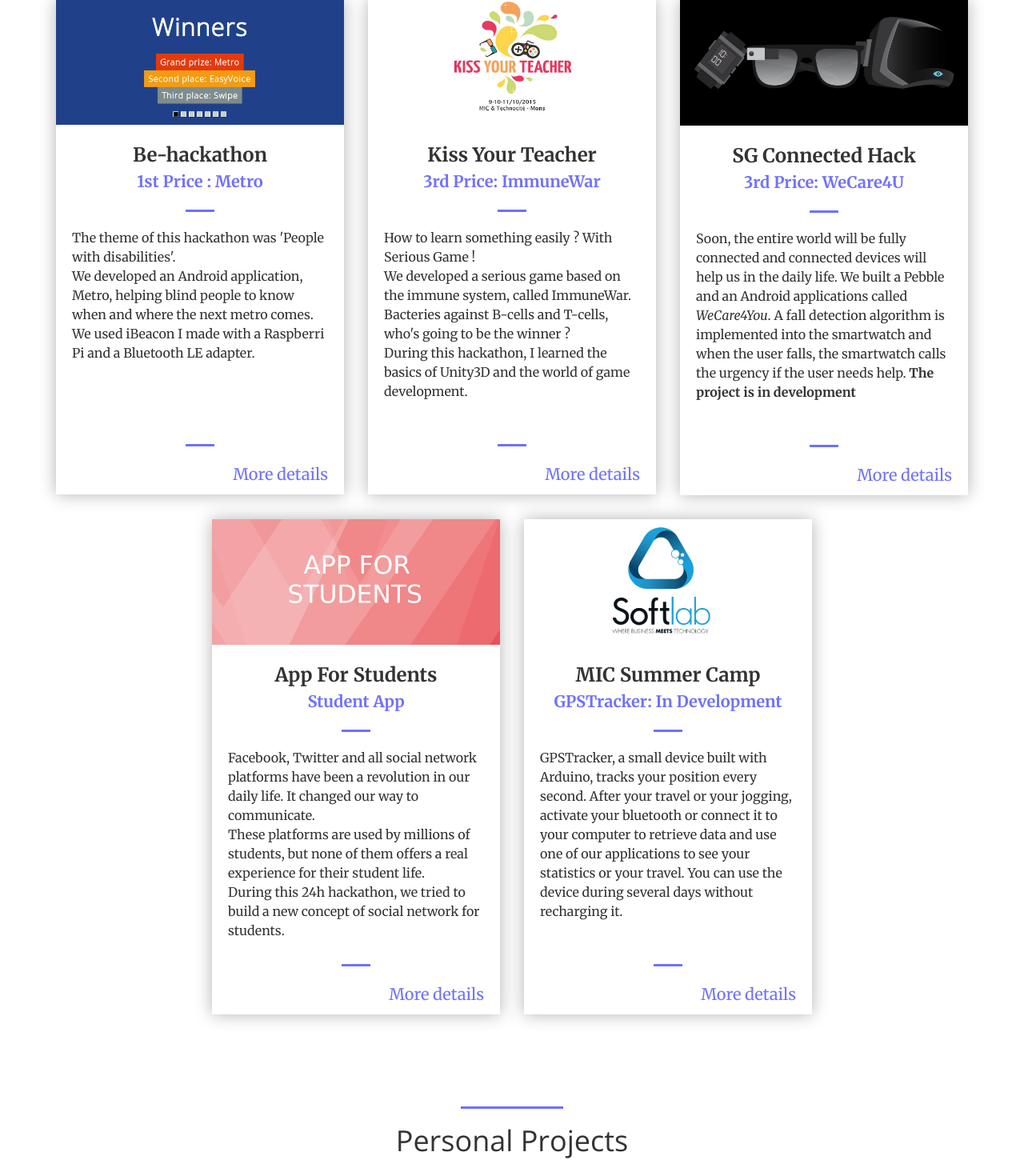
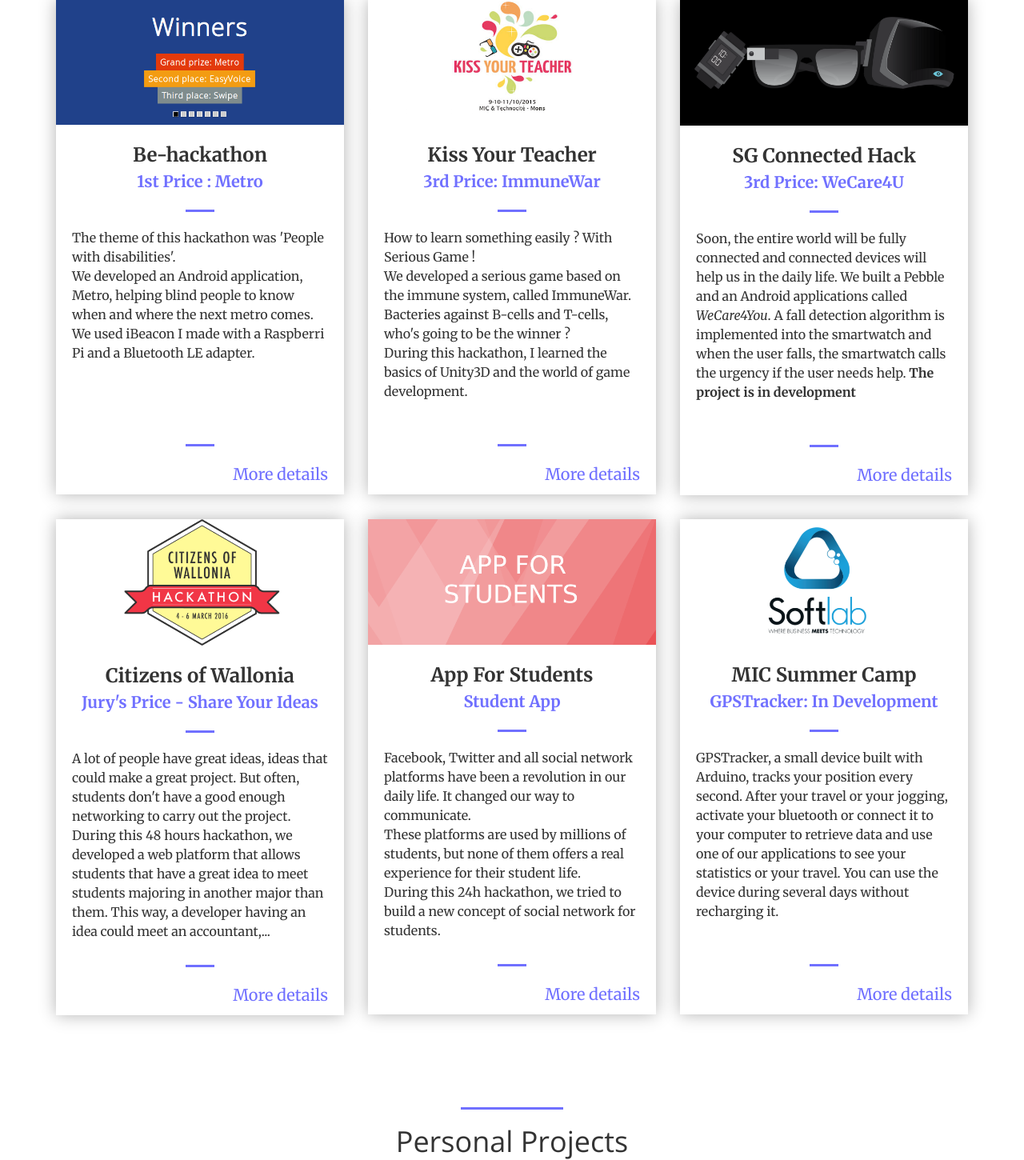
Before and after one commit to dannywillems/danny-willems.be, a PHP site: page / in a window 1280 px wide. Shown: the part 1616-3066 px from the top of the page at 80% size. Run offline with PHP 8.4, Linux system fonts and the light colour scheme.

Commit message:
Add Citizens of Wallonia hackathon

```diff
--- a/index.php
+++ b/index.php
@@ -253,7 +253,8 @@
                 new_card("Be Hackathon Metro", "img/behackathon.png", "Be-hackathon", $lang['DIST_HACK_BE_HACKATHON_PLACE'], $lang['DIST_HACK_BE_HACKATHON_DESC'], $lang['DIST_HACK_BE_HACKATHON_BLOG_LINK'], "");
                 new_card("Kiss Your Teacher Hackathon ImmuneWar", "img/kissyourteacher.png", "Kiss Your Teacher", $lang['DIST_HACK_KISS_YOUR_TEACHER_PLACE'], $lang['DIST_HACK_KISS_YOUR_TEACHER_DESC'], $lang['DIST_HACK_KISS_YOUR_TEACHER_BLOG_LINK'], "");
                 new_card("SGConnectedHack Hackathon WeCare4U", "img/sgconnectedhack.png", "SG Connected Hack", $lang['DIST_HACK_SG_CONNECTED_HACK_PLACE'], $lang['DIST_HACK_SG_CONNECTED_HACK_DESC'], $lang['DIST_HACK_SG_CONNECTED_HACK_BLOG_LINK'], "");
-                new_card("App For Students Hackathon", "img/appforstudents.png", "App For Students", $lang['DIST_HACK_APP_FOR_STUDENTS_PLACE'], $lang['DIST_HACK_APP_FOR_STUDENTS_DESC'], $lang['DIST_HACK_APP_FOR_STUDENTS_BLOG_LINK'], "col-lg-offset-2");
+                new_card("Citizens of Wallonia Hackathon Share Your Ideas", "img/citofwal.png", "Citizens of Wallonia", $lang['DIST_HACK_CITOFWAL_PLACE'], $lang['DIST_HACK_CITOFWAL_DESC'], $lang['DIST_HACK_CITOFWAL_BLOG_LINK'], "");
+                new_card("App For Students Hackathon", "img/appforstudents.png", "App For Students", $lang['DIST_HACK_APP_FOR_STUDENTS_PLACE'], $lang['DIST_HACK_APP_FOR_STUDENTS_DESC'], $lang['DIST_HACK_APP_FOR_STUDENTS_BLOG_LINK'], "");
                 new_card("Softlab Hackathon GPSTracker", "img/softlab.png", "MIC Summer Camp", $lang['DIST_HACK_SOFTLAB_PLACE'], $lang['DIST_HACK_SOFTLAB_DESC'], $lang['DIST_HACK_SOFTLAB_BLOG_LINK'], "");
               ?>
             </div>
--- a/lang_en.php
+++ b/lang_en.php
@@ -75,6 +75,15 @@
                                 needs help.
 
                                 <b>The project is in development</b>";
+
+  $lang['DIST_HACK_CITOFWAL_PLACE'] = "Jury's Price - Share Your Ideas";
+  $lang['DIST_HACK_CITOFWAL_BLOG_LINK'] = 'http://www.citizensofwallonia.be/';
+  $lang['DIST_HACK_CITOFWAL_DESC'] = "A lot of people have great ideas, ideas
+  that could make a great project. But often, students don't have a good enough
+  networking to carry out the project. During this 48 hours hackathon, we
+  developed a web platform that allows students that have a great idea to meet
+  students majoring in another major than them. This way, a developer having an
+  idea could meet an accountant,...";
 
   $lang['DIST_HACK_APP_FOR_STUDENTS_PLACE'] = "Student App";
   $lang['DIST_HACK_APP_FOR_STUDENTS_BLOG_LINK'] = "https://blog.danny-willems.be/en/app-for-students-student-app/";
```
Also changed, not shown: lang_fr.php (+9 -0 lines), img/citofwal.png (added).
